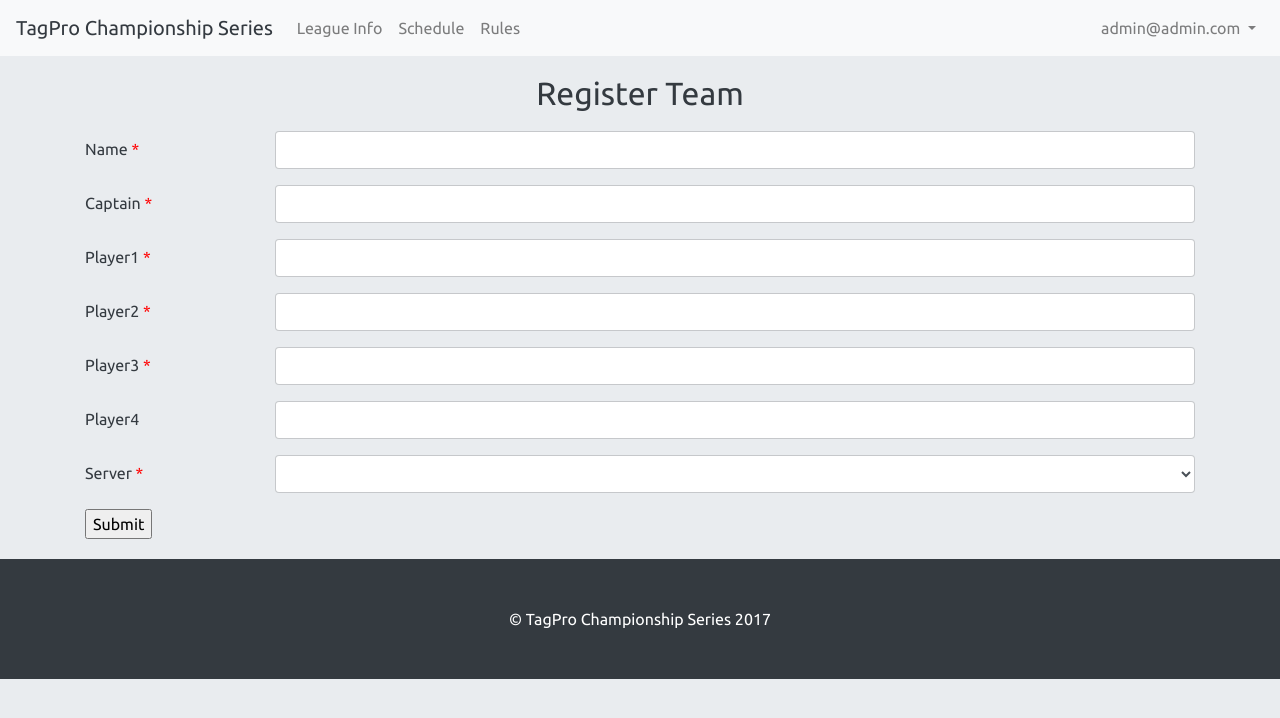
After one commit to vivaelnino9/championship, a Django app: page /team/1/ in a window 1280 px wide. The commit adds this page. Shown: the top 718 px of the page. Run offline with Django 3.2, Linux system fonts and the light colour scheme; a user stored in the database is signed in; some libraries are stand-ins or nearby versions.

Commit message:
add user/team registration

```diff
--- /dev/null
+++ b/champ_app/choices.py
@@ -0,0 +1,22 @@
+from django.utils.translation import gettext as _
+
+SERVER_CHOICES = (
+    (1, _("Radius")),
+    (2, _("Pi")),
+    (3, _("Origin")),
+    (4, _("Sphere")),
+    (5, _("Centra")),
+    (6, _("Orbit")),
+    (7, _("Chord")),
+    (8, _("Diameter")),
+    (9, _("Any")),
+)
+
+POSITION_CHOICES = (
+    (1, _("O")),
+    (2, _("D")),
+    (3, _("O/D")),
+    (4, _("D/O")),
+    (5, _("Any")),
+
+)
--- /dev/null
+++ b/champ_app/forms.py
@@ -0,0 +1,51 @@
+from django import forms
+
+from .models import *
+from .choices import *
+
+class TeamForm(forms.ModelForm):
+    name = forms.CharField(max_length=50)
+    captain = forms.CharField(max_length=30)
+    player1 = forms.CharField(max_length=30)
+    player2 = forms.CharField(max_length=30)
+    player3 = forms.CharField(max_length=30)
+    player4 = forms.CharField(max_length=30,required=False)
+    server = forms.ChoiceField(choices=SERVER_CHOICES)
+    class Meta:
+        model = Team
+        fields = ('name','captain','player1','player2','player3','player4','server')
+
+    def clean(self):
+        cleaned_data = super(TeamForm, self).clean()
+        name = cleaned_data.get('name')
+        captain = cleaned_data.get('captain')
+        player1 = cleaned_data.get('player1')
+        player2 = cleaned_data.get('player2')
+        player3 = cleaned_data.get('player3')
+        player4 = cleaned_data.get('player4')
+        server = cleaned_data.get('server')
+
+        if Team.objects.filter(name=name).exists():
+            msg = 'That team name is already being used by another team!'
+            self.add_error('name', msg)
+
+        players = {
+            'captain':captain,'player1':player1,'player2':player2,
+            'player3':player3,'player4':player4
+        }
+
+        for field,player in players.items():
+            if player in self.get_existing_players():
+                msg = player+ ' is already on another team!'
+                self.add_error(field, msg)
+        return cleaned_data
+
+    def get_existing_players(self):
+        team_fields = Team.objects.all().values()
+        avoid = ['id','name','stats_id','server','logo']
+        existing_players = []
+        for fields in team_fields:
+            for field,value in fields.items():
+                if value and field not in avoid:
+                    existing_players.append(value)
+        return existing_players
--- a/champ_app/static/css/project.css
+++ b/champ_app/static/css/project.css
@@ -56,5 +56,16 @@ body {
     background-color: #343a40;
     border-color: #343a40;
 }
+.register-header {
+    text-align: center;
+    margin: 20px;
+}
+.required:after {
+    content: ' *';
+    color: red;
+}
+.team-form {
+    margin: 20px 0px 20px 0px;
+}
 
 /*  stop */
--- a/champ_app/templates/base.html
+++ b/champ_app/templates/base.html
@@ -29,7 +29,7 @@
     <!-- Include all compiled plugins (below), or include individual files as needed -->
     <script src="https://maxcdn.bootstrapcdn.com/bootstrap/3.3.7/js/bootstrap.min.js" integrity="sha384-Tc5IQib027qvyjSMfHjOMaLkfuWVxZxUPnCJA7l2mCWNIpG9mGCD8wGNIcPD7Txa" crossorigin="anonymous"></script>
     <!-- Bootstrap core JavaScript -->
-    <script src="https://code.jquery.com/jquery-3.2.1.slim.min.js" integrity="sha384-KJ3o2DKtIkvYIK3UENzmM7KCkRr/rE9/Qpg6aAZGJwFDMVNA/GpGFF93hXpG5KkN" crossorigin="anonymous"></script>
+    <script src="https://code.jquery.com/jquery-3.2.1.min.js"></script>
     <script src="https://cdnjs.cloudflare.com/ajax/libs/popper.js/1.11.0/umd/popper.min.js" integrity="sha384-b/U6ypiBEHpOf/4+1nzFpr53nxSS+GLCkfwBdFNTxtclqqenISfwAzpKaMNFNmj4" crossorigin="anonymous"></script>
     <script src="https://maxcdn.bootstrapcdn.com/bootstrap/4.0.0-beta/js/bootstrap.min.js" integrity="sha384-h0AbiXch4ZDo7tp9hKZ4TsHbi047NrKGLO3SEJAg45jXxnGIfYzk4Si90RDIqNm1" crossorigin="anonymous"></script>
   </body>
--- a/champ_app/templates/navigation.html
+++ b/champ_app/templates/navigation.html
@@ -1,15 +1,12 @@
 <nav class="navbar navbar-expand-lg navbar-light bg-light">
-  <a class="navbar-brand" href="#">TagPro Championship Series</a>
+  <a class="navbar-brand" href="{% url 'index' %}">TagPro Championship Series</a>
   <button class="navbar-toggler" type="button" data-toggle="collapse" data-target="#navbarNav" aria-controls="navbarNav" aria-expanded="false" aria-label="Toggle navigation">
     <span class="navbar-toggler-icon"></span>
   </button>
   <div class="collapse navbar-collapse" id="navbarNav">
-    <ul class="navbar-nav">
-      <li class="nav-item active">
-        <a class="nav-link" href="#">Home <span class="sr-only">(current)</span></a>
-      </li>
+    <ul class="navbar-nav mr-auto">
       <li class="nav-item">
-        <a class="nav-link" href="#">Register</a>
+        <a class="nav-link" href="#">League Info</a>
       </li>
       <li class="nav-item">
         <a class="nav-link" href="#">Schedule</a>
@@ -18,5 +15,22 @@
         <a class="nav-link" href="#">Rules</a>
       </li>
     </ul>
+    <ul class="navbar-nav">
+      {% if user.is_anonymous %}
+      <li class="nav-item">
+        <a class="nav-link" href="{% url "social:begin" "google-oauth2" %}">Register/Log in</a>
+      </li>
+      {% else %}
+      <li class="nav-item dropdown">
+        <a class="nav-link dropdown-toggle" href="http://example.com" id="navbarDropdownMenuLink" data-toggle="dropdown" aria-haspopup="true" aria-expanded="false">
+          {{ user }}
+        </a>
+        <div class="dropdown-menu" aria-labelledby="navbarDropdownMenuLink">
+            <a class="dropdown-item" href="{% url 'team' user.team %}">Team Page</a>
+            <a class="dropdown-item" href="{% url 'logout' %}">Log Out</a>
+        </div>
+      </li>
+      {% endif %}
+    </ul>
   </div>
 </nav>
--- /dev/null
+++ b/champ_app/templates/team_page.html
@@ -0,0 +1,12 @@
+{% extends 'base.html' %}
+{% load staticfiles app_filters %}
+
+{% block content %}
+
+{% if user|has_no_team %}
+{% include 'team_register.html' %}
+{% else %}
+{{ user.team }}
+{% endif %}
+
+{% endblock %}
--- /dev/null
+++ b/champ_app/templates/team_register.html
@@ -0,0 +1,69 @@
+{% load staticfiles app_filters %}
+
+{% block content %}
+<div class="register-header">
+<h2>Register Team</h2>
+</div>
+<form method="post" class="team-form">
+    {% csrf_token %}
+    {% for field in form %}
+      {% if field.errors %}
+      <!-- check for form errors -->
+        {% for error in field.errors %}
+            <div class="alert alert-danger"><strong>{{ error }}</strong></div>
+        {% endfor %}
+      {% endif %}
+    {% endfor %}
+    {% for field in form %}
+    <div class="form-group row">
+      <label for="{{ field.name }}" class="col-2 col-form-label {{ field|required }} ">{{ field.name|title }}</label>
+      <div class="col-10">
+        {% if field.name != 'server' %}
+        <input name="{{ field.name }}" id="{{ field.name }}" class="form-control" type="text" {{ field|required }}>
+        {% else %}
+        <select name="{{ field.name }}" id="{{ field.name }}" class="form-control" {{ field|required }}>
+          <option value="" disabled selected ></option>
+          <option value="1">Radius</option>
+          <option value="2">Pi</option>
+          <option value="3">Origin</option>
+          <option value="4">Sphere</option>
+          <option value="5">Centra</option>
+          <option value="6">Orbit</option>
+          <option value="7">Chord</option>
+          <option value="8">Diameter</option>
+          <option value="9">Any</option>
+        </select>
+        {% endif %}
+      </div>
+    </div>
+    {% endfor %}
+    <input class="form-submit" type="submit" value="Submit" />
+</form>
+<script type="text/javascript">var submitted=false;</script>
+<iframe name="hidden_iframe" id="hidden_iframe" style="display:none;" onload="if(submitted)  {window.location='{% url 'team' user.team %}';}"></iframe>
+
+<form action="https://docs.google.com/forms/d/e/1FAIpQLSc_siAwbZwzYHaDyzYgDvXkLaI5U0iGK_Er-rV6xFlyE8Q_zg/formResponse" id="google-form" style="display:none;" method="post" target="hidden_iframe" onsubmit="submitted=true;">
+    <input name="entry.1110233876" id="google_name" class="form-control" type="text" required>
+    <input name="entry.979285315" id="google_captain" class="form-control" type="text" >
+    <input name="entry.904240137" id="google_player1" class="form-control" type="text" >
+    <input name="entry.1088822964" id="google_player2" class="form-control" type="text" >
+    <input name="entry.1974847324" id="google_player3" class="form-control" type="text">
+    <input name="entry.811901964" id="google_player4" class="form-control" type="text">
+    <input name="entry.1420361439" id="google_server" class="form-control" type="text">
+</form>
+
+<script>
+$(document).ready(function(e){
+  $('.team-form').on("submit",function(){
+    $('#google_name').val($('#name').val())
+    $('#google_captain').val($('#captain').val())
+    $('#google_player1').val($('#player1').val())
+    $('#google_player2').val($('#player2').val())
+    $('#google_player3').val($('#player3').val())
+    $('#google_player4').val($('#player4').val())
+    $('#google_server').val($('#server option:selected').text())
+    $("#google-form").submit();
+  });
+});
+</script>
+{% endblock %}
--- /dev/null
+++ b/champ_app/templatetags/app_filters.py
@@ -0,0 +1,17 @@
+from django import template
+from django.core.exceptions import ObjectDoesNotExist
+
+from champ_app.models import *
+
+register = template.Library()
+
+@register.filter(name='has_no_team')
+# check if user has a registered team
+def has_no_team(user):
+    return user.team is None
+
+@register.filter(name='required')
+# check field is required
+def required(field):
+    if field.name != 'player4': return 'required'
+    else: return ''
--- a/champ_app/urls.py
+++ b/champ_app/urls.py
@@ -6,5 +6,6 @@ from champ_app import views
 
 urlpatterns = [
     url(r'^$', views.index, name='index'),
-    url(r'^registration/$', views.registration, name='registration'),
+    url(r'^logout/$', views.logout, name='logout'),
+    url(r'^team/(?P<team_name>[\w|\W]+)/$',views.team, name='team'),
 ]
--- a/champ_app/views.py
+++ b/champ_app/views.py
@@ -1,10 +1,39 @@
-import json
+import re
 
+from django.contrib.auth import logout as user_logout
+from django.core.urlresolvers import reverse
+from django.http import HttpResponseRedirect, JsonResponse
 from django.shortcuts import render
+
+from .choices import *
+from .forms import *
+from .models import *
 
 def index(request):
     return render(request,'index.html',{
     })
 
-def registration(request):
-    return render(request,'registration.html')
+def logout(request):
+    user_logout(request)
+    return HttpResponseRedirect('/')
+
+def team(request,team_name):
+    if request.method == 'POST':
+        form = TeamForm(request.POST)
+        if form.is_valid():
+            team = make_team(form,request)
+            return HttpResponseRedirect('/team/'+team.name)
+    else:
+        form = TeamForm()
+    return render(request,'team_page.html',{
+        'form':form,
+    })
+
+####### HELPER FUNCTIONS #######
+
+def make_team(form,request):
+    team = form.save(commit=False)
+    team.stats = Stats.objects.create()
+    team.save()
+    User.objects.filter(email=request.user.email).update(team=team)
+    return team
--- a/championship/urls.py
+++ b/championship/urls.py
@@ -3,5 +3,6 @@ from django.contrib import admin
 
 urlpatterns = [
     url(r'^', include('champ_app.urls')),
+    url('', include('social_django.urls', namespace='social')),
     url(r'^admin/', admin.site.urls),
 ]
```
Also changed, not shown: champ_app/admin.py (+26 -4 lines), champ_app/models.py (+72 -4 lines), champ_app/templates/registration.html (deleted, +0 -10 lines), championship/settings.py (+19 -1 lines), data.json (added, +1 -0 lines), requirements.txt (+22 -0 lines), champ_app/migrations/0001_initial.py (added), champ_app/templatetags/__init__.py (added).
